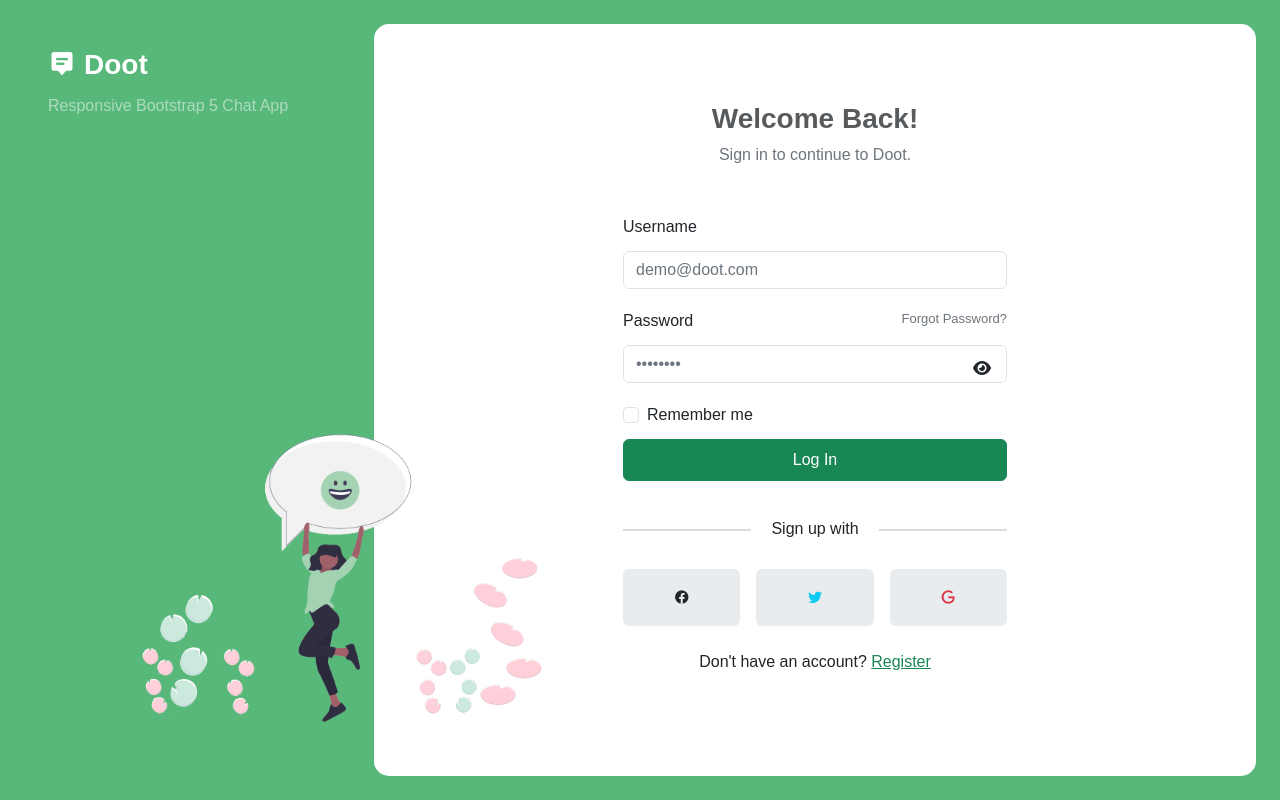
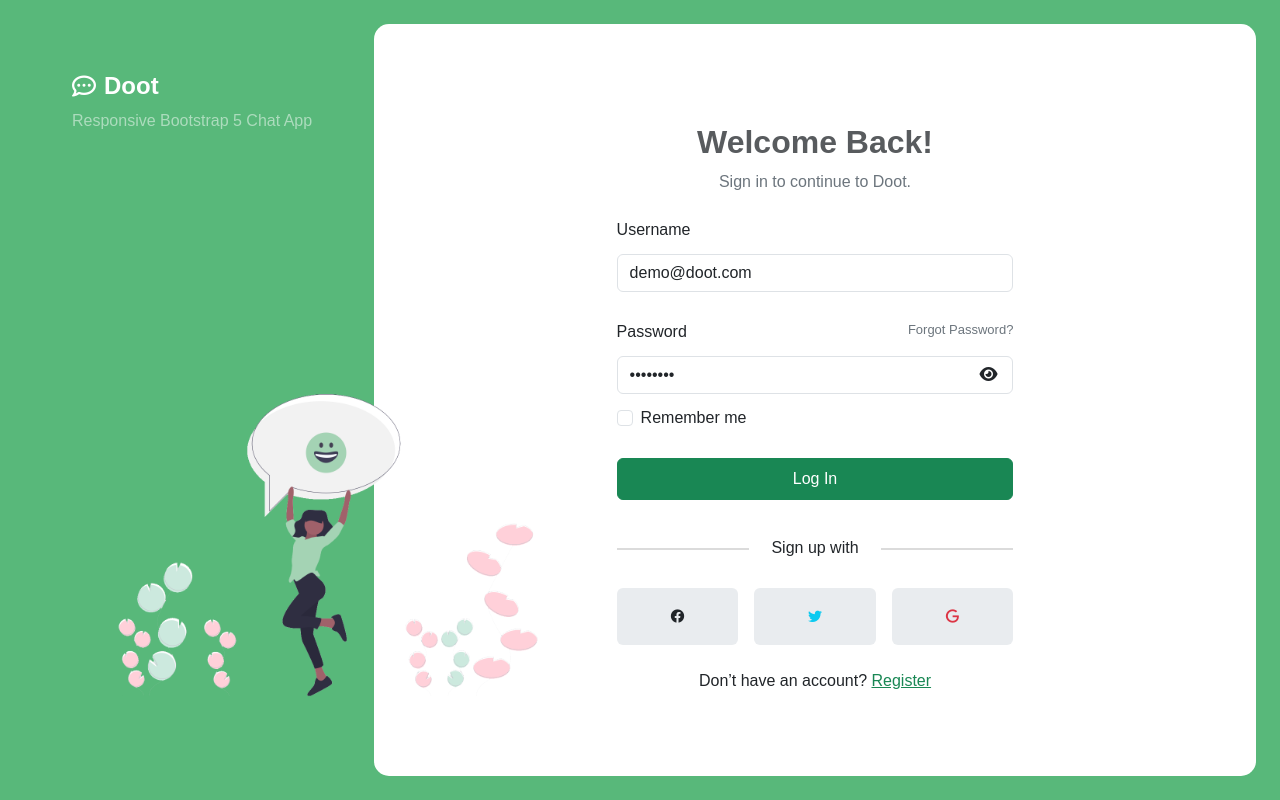
Before and after one commit to Devide21/Chat-App, a React (Vite) app: page / in a window 1280 px wide. Built offline with nearby package versions, Linux system fonts and the light colour scheme.

Commit message:
Add final changes to login page

```diff
--- a/src/App.css
+++ b/src/App.css
@@ -116,8 +116,8 @@ form {
 }
 
 .sidebar img {
-  width: 42vw;
-  padding-left: 50px;
+  width: 40vw;
+  /* padding-left: 50px; */
 }
 
 .logout-box {
--- a/src/components/Login.jsx
+++ b/src/components/Login.jsx
@@ -1,13 +1,14 @@
 import React from 'react';
-import FormProvider from '/src/hookForm/FormProvider.jsx'
 import * as Yup from 'yup';
 import { useForm } from 'react-hook-form';
 import { yupResolver } from '@hookform/resolvers/yup';
 import { Alert } from 'react-bootstrap';
+import FormProvider from '/src/hookForm/FormProvider.jsx';
 import { RHFTextField } from '../hookForm';
 
 const Login = () => {
     const [showPassword, setShowPassword] = React.useState(false);
+
     const LoginSchema = Yup.object().shape({
         email: Yup.string().required("Email is required").email("Email is invalid"),
         password: Yup.string().required("Password is required").min(6, "Password must be at least 6 characters"),
@@ -23,77 +24,88 @@ const Login = () => {
         defaultValues,
     });
 
-    const { handleSubmit, reset, setError, formState: { errors, isSubmitting, isSubmitSuccessful } } = methods;
+    const {
+        handleSubmit,
+        reset,
+        setError,
+        formState: { errors }
+    } = methods;
 
     const onSubmit = async (data) => {
         try {
-            // submit data to backend
-
+            // Submit to backend
         } catch (error) {
-            console.log(error);
+            console.error(error);
             reset();
-            setError("afterSubmit", { ...error, message: error.message, });
-
+            setError("afterSubmit", {
+                type: 'manual',
+                message: error.message || "Something went wrong",
+            });
         }
-    }
+    };
 
     return (
         <>
-            {!!errors.afterSubmit && <Alert type="danger" message="Something went wrong!" />
-            }
+            {!!errors.afterSubmit && (
+                <Alert variant="danger">{errors.afterSubmit.message}</Alert>
+            )}
             <div className="logout-page d-flex p-4" style={{ width: "100vw", height: "100%" }}>
-                <div className="sidebar d-flex flex-column justify-content-center align-items-start p-4">
-                    <h3 className="text-white fw-bold mb-2 fw-semibold  ">
-                        <i className="bx bxs-message-alt-detail align-middle text-white h3 mb-1 me-2"></i>
-                        Doot</h3>
+                <div className="sidebar d-flex flex-column justify-content-center align-items-start p-5">
+                    <h4 className="text-white fw-bold mb-2">
+                        <i className="fa-regular fa-comment-dots"></i> Doot
+                    </h4>
                     <p className="text-white-50">Responsive Bootstrap 5 Chat App</p>
                     <div className="mt-auto">
                         <img className='logout-img'
-                            src='src\assets\chat-Apk-auth-img..png'
+                            src='src/assets/chat-Apk-auth-img..png'
                             alt="Logout Illustration"
                         />
-
                     </div>
                 </div>
+
                 <div className="logout-box py-4 pt-5 h-100 d-grid justify-content-center align-items-center flex-grow-1">
-                    <div className="d-flex flex-column  justify-content-center align-items-center" style={{ width: "30vw" }}>
-                        <h4 className=" mb-2 fs-3 fw-semibold text-dark opacity-75 ">Welcome Back!</h4>
-                        <p className="text-secondary mb-5" style={{ fontFamily: "sans-serif" }}>Sign in to continue to Doot.</p>
-                        <FormProvider
-                            methods={methods}
-                            onSubmit={handleSubmit(onSubmit)}
-                            className="d-flex flex-column text-start w-100 p-3 gap-3">
-                            <label htmlFor="username" className=''>Username</label>
-                            {/* <input type="email" placeholder="Enter Username" className="form-control shadow-none" /> */}
-                            <RHFTextField name="email" label="Email address" />
-                            <div className='d-flex  justify-content-between '>
-                                <label htmlFor="username">Password</label>
-                                <a className=' text-decoration-none text-secondary' style={{ fontSize: "small" }} href="">Forgot Password?</a>
+                    <div className="d-flex flex-column justify-content-center align-items-center" style={{ width: "31vw" }}>
+                        <h4 className="fw-semibold text-dark mb-2 fs-2 opacity-75">Welcome Back!</h4>
+                        <p className="text-secondary mb-4">Sign in to continue to Doot.</p>
 
+                        <FormProvider methods={methods} onSubmit={handleSubmit(onSubmit)}>
+                            <label htmlFor="email">Username</label>
+                            <RHFTextField name="email" placeholder="Enter email" />
+
+                            <div className='d-flex justify-content-between mt-3'>
+                                <label htmlFor="password">Password</label>
+                                <a className='text-decoration-none text-secondary' style={{ fontSize: "small" }} href="#">
+                                    Forgot Password?
+                                </a>
                             </div>
-                            <div className="position-relative w-100">
-                                <RHFTextField
-                                    name="password"
-                                    type={showPassword ? "text" : "password"}
-                                    className="form-control pe-5"
-                                />
-                                <i
-                                    className={`fa-solid ${showPassword ? "fa-eye-slash" : "fa-eye"} position-absolute end-0 top-50 translate-middle-y me-3`}
-                                    style={{ cursor: "pointer" }}
-                                    onClick={() => setShowPassword(!showPassword)}
-                                />
+
+                            <RHFTextField
+                                name="password"
+                                type={showPassword ? "text" : "password"}
+                                placeholder="Password"
+                                InputProps={{
+                                    endAdornment: (
+                                        <i
+                                            className={`fa-solid ${showPassword ? "fa-eye-slash" : "fa-eye"}`}
+                                            onClick={() => setShowPassword(!showPassword)}
+                                        ></i>
+                                    )
+                                }}
+                            />
+
+                            <div className='d-flex mb-3'>
+                                <input type="checkbox" className='form-check-input me-2' />
+                                <label>Remember me</label>
                             </div>
-                            {/* <input type="password" placeholder="Password" className="shadow-none form-control" /> */}
-                            <div className='d-flex'>
-                                <input type="checkbox" className='form-check-input me-2' />
-                                <label htmlFor="username">Remember me</label>
-                            </div>
-                            <button type="submit" className="btn btn-success py-2">Log In</button>
+
+                            <button type="submit" className="btn btn-success w-100 py-2">Log In</button>
+
                             <div className='d-flex justify-content-center mt-4'>
                                 <div className='signup-ruler'></div>
                                 <div className='w-100 text-center'><p>Sign up with</p></div>
                                 <div className='signup-ruler'></div>
                             </div>
+
                             <div className='d-flex gap-3'>
                                 <div className='bg-body-secondary rounded-2 py-3 w-100 text-center py-2  px-4' style={{ cursor: "pointer" }}>
                                     <i className="mdi mdi-facebook text-indigo"></i>
@@ -106,10 +118,13 @@ const Login = () => {
                                 </div>
                             </div>
                         </FormProvider>
-                        <p className=" mt-4 mb-5">Don't have an account? <a href="#" className="text-primary text-success pointer">Register</a></p>
+
+                        <p className="mt-3 mb-2 mt-4">
+                            Don’t have an account? <a href="#" className="text-success">Register</a>
+                        </p>
                     </div>
                 </div>
-            </div >
+            </div>
         </>
     );
 };
--- a/src/hookForm/RHFTextField.jsx
+++ b/src/hookForm/RHFTextField.jsx
@@ -1,32 +1,42 @@
-import PropTypes from 'prop-types';
+import propTypes from 'prop-types';
 import { Controller, useFormContext } from 'react-hook-form';
 
-export default function RHFTextField({ name, helperText, ...other }) {
+RHFTextField.propTypes = {
+    name: propTypes.string.isRequired,
+    helperText: propTypes.node,
+    InputProps: propTypes.object,
+};
+
+export default function RHFTextField({ name, helperText, InputProps, ...other }) {
     const { control } = useFormContext();
 
     return (
         <Controller
             name={name}
             control={control}
-            render={({ field, fieldState: { error } }) => (
-                <div className="w-100">
-                    <input
-                        {...field}
-                        {...other}
-                        className={`mb-2 fs-6 rounded-2 text-secondary form-control ${error ? 'is-invalid' : ''}`}
-                    />
-                    {error?.message || helperText ? (
-                        <div className="invalid-feedback d-block">
-                            {error?.message || helperText}
-                        </div>
-                    ) : null}
-                </div>
-            )}
+            render={({ field, fieldState: { error } }) => {
+                const finalProps = {
+                    ...field,
+                    ...other,
+                    className: `form-control ${error ? 'is-invalid' : ''}`,
+                    value: typeof field.value === "number" && field.value === 0 ? "" : field.value,
+                };
+
+                return (
+                    <div className="position-relative">
+                        <input {...finalProps} />
+                        {InputProps && InputProps.endAdornment && !error && (
+                            <div
+                                className="position-absolute top-50 end-0 translate-middle-y me-3"
+                                style={{ cursor: "pointer" }}
+                            >
+                                {InputProps.endAdornment}
+                            </div>
+                        )}
+                        {error && <div className="invalid-feedback">{error.message || helperText}</div>}
+                    </div>
+                );
+            }}
         />
     );
 }
-
-RHFTextField.propTypes = {
-    name: PropTypes.string.isRequired,
-    helperText: PropTypes.node,
-};
```
